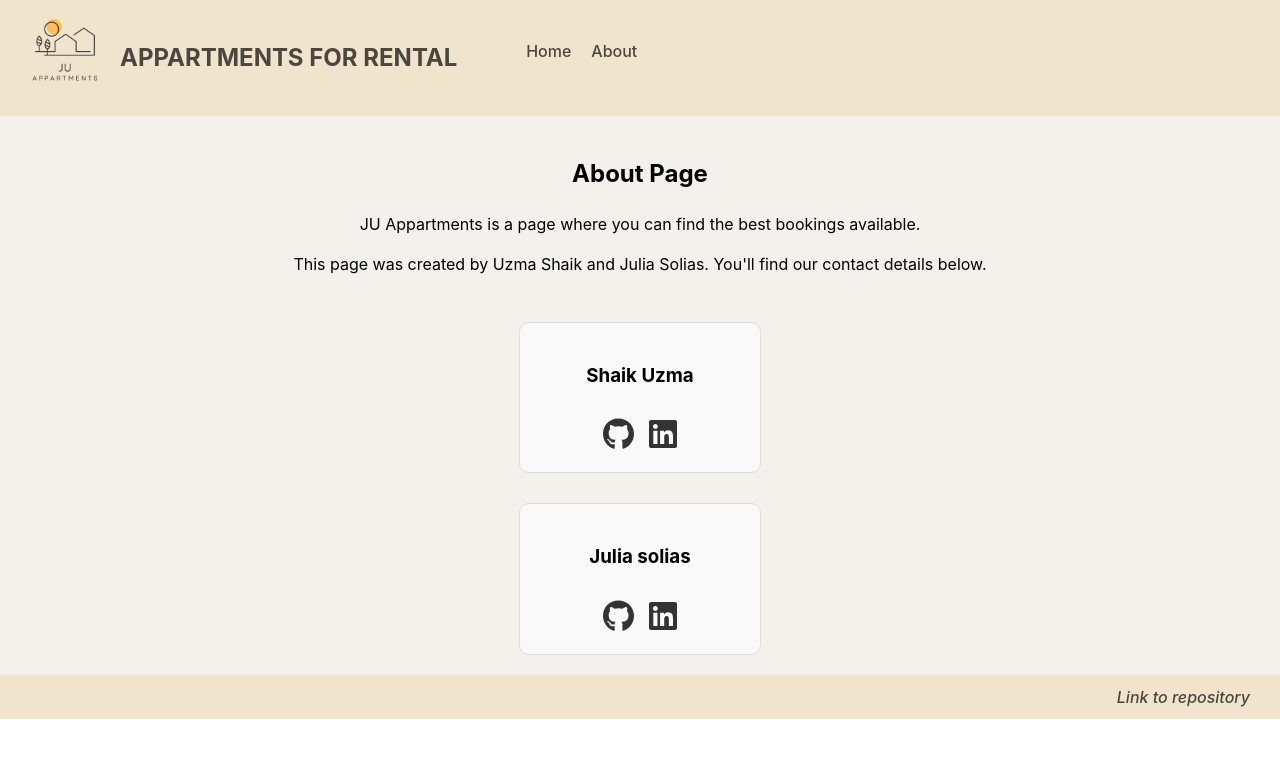
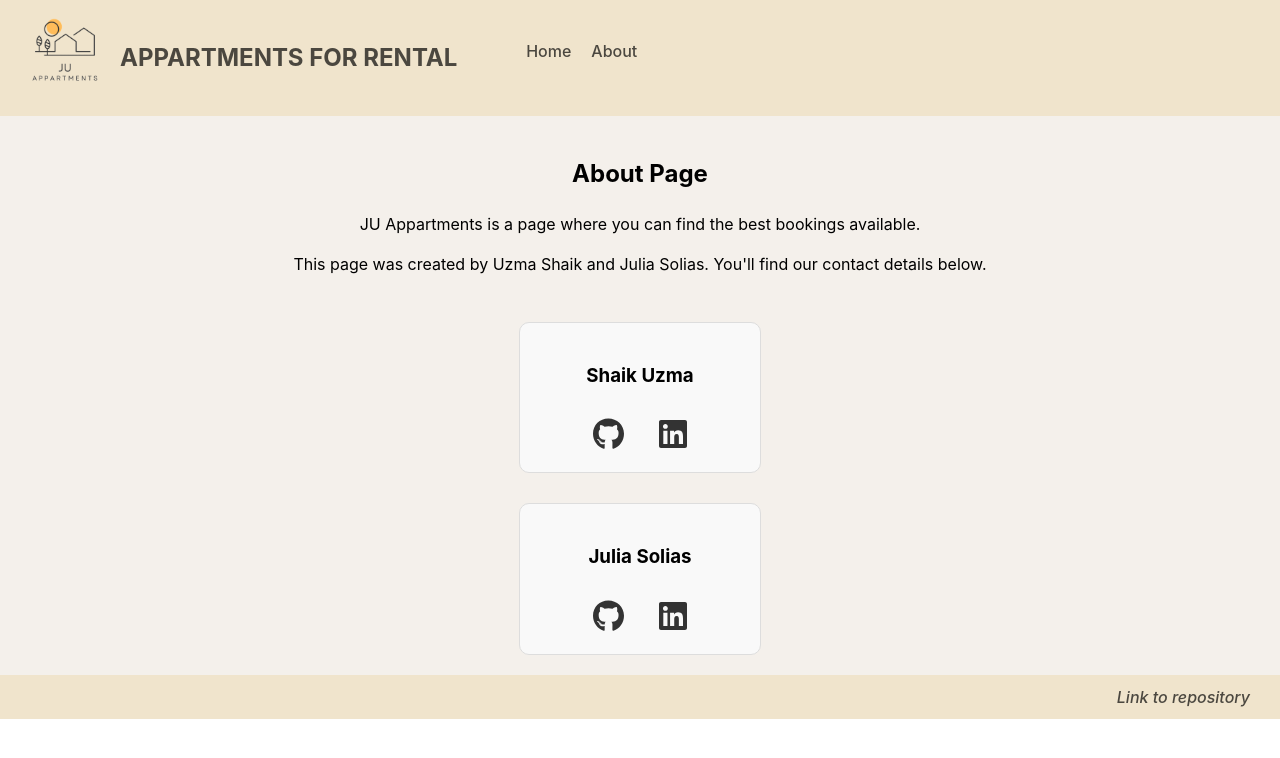
Before and after one commit to Uzmashaik93/Project-Rental-JU, a React (Vite) app in the folder react-rental/: page /About in a window 1280 px wide. Shown: the top 758 px of the page. Built offline with nearby package versions, Linux system fonts and the light colour scheme.

Commit message:
refactor: social links updated

```diff
--- a/react-rental/src/App.css
+++ b/react-rental/src/App.css
@@ -232,7 +232,7 @@ form input {
 
 .social-links {
   display: flex;
-  gap: 15px;
+  gap: 35px;
   margin-top: 10px;
 
 }
--- a/react-rental/src/pages/About.jsx
+++ b/react-rental/src/pages/About.jsx
@@ -4,11 +4,11 @@ import { faGithub, faLinkedin } from "@fortawesome/free-brands-svg-icons";
 const teamMembers = [
   {
     name: "Shaik Uzma",
-    github: "https://github.com/alicejohnson",
-    linkedin: "https://www.linkedin.com/in/alicejohnson/",
+    github: "https://github.com/Uzmashaik93",
+    linkedin: "https://www.linkedin.com/in/shaik-uzma/",
   },
   {
-    name: "Julia solias",
+    name: "Julia Solias",
     github: "https://github.com/juliasohu",
     linkedin: "https://www.linkedin.com/in/julia-solias-huelamo/",
   },
```
